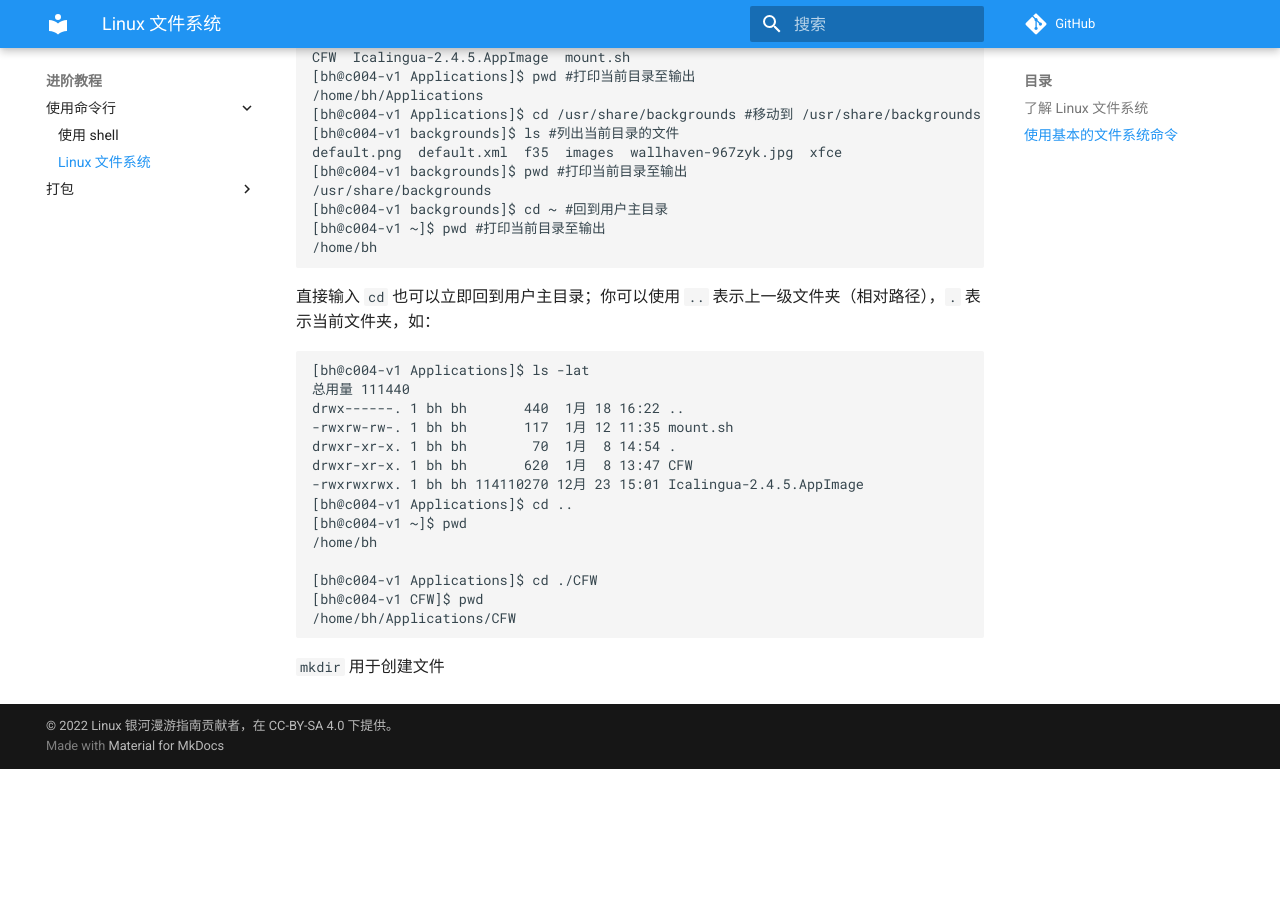
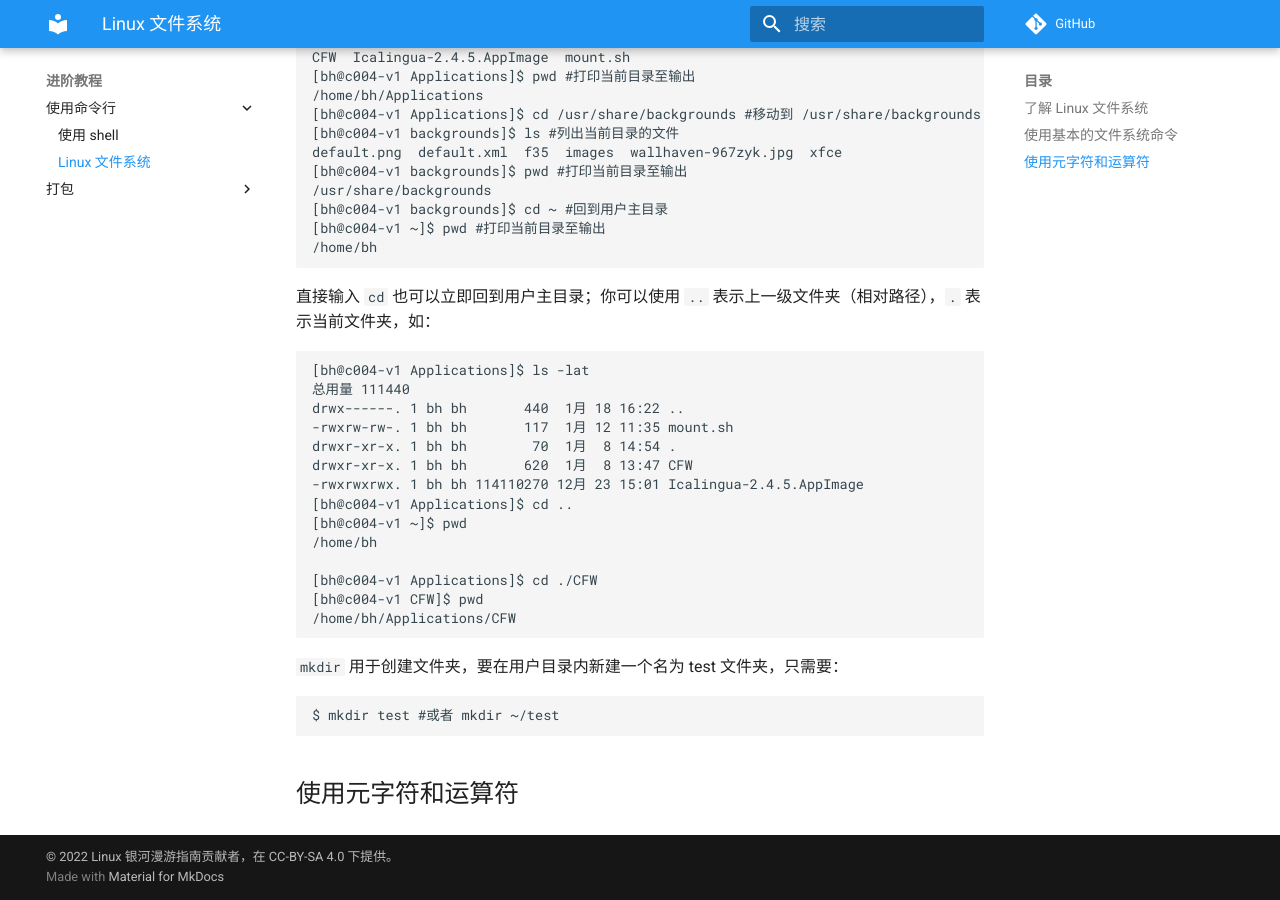
Before and after one commit to linuxhitchhiker/THGLG, an MkDocs documentation site: the page built from docs/advanced/shell/base2.md, in a window 1280 px wide and 900 px high, scrolled down 2925 px. Built offline with MkDocs 1.6.1 and Material for MkDocs 9.7.7, drawn with Linux system fonts in a browser that asks for light colours; comment, search, counter and statistics services are not loaded; before the commit the page ends 3694 px from its top, so only the background shows below that.

Commit message:
Update base2.md

````diff
--- a/docs/advanced/shell/base2.md
+++ b/docs/advanced/shell/base2.md
@@ -89,4 +89,10 @@ drwxr-xr-x. 1 bh bh       620  1月  8 13:47 CFW
 /home/bh/Applications/CFW
 ```
 
-`mkdir` 用于创建文件
+`mkdir` 用于创建文件夹，要在用户目录内新建一个名为 test 文件夹，只需要：
+
+```
+$ mkdir test #或者 mkdir ~/test
+```
+
+## 使用元字符和运算符
````
